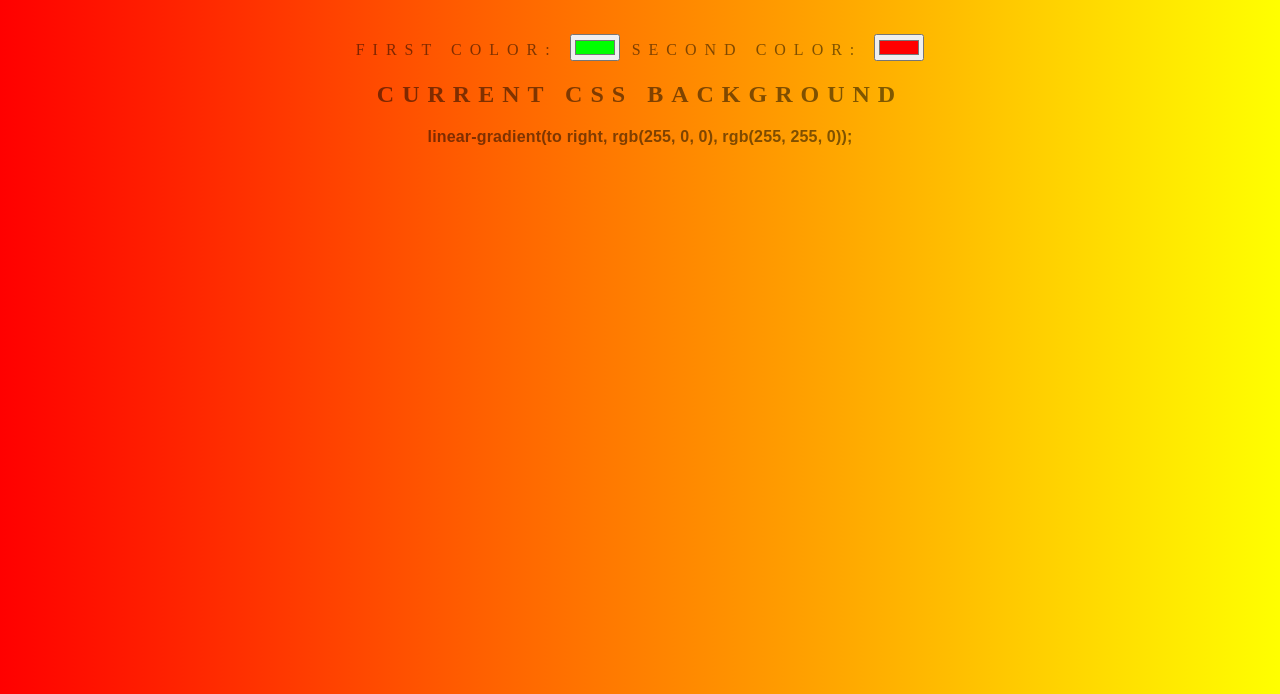
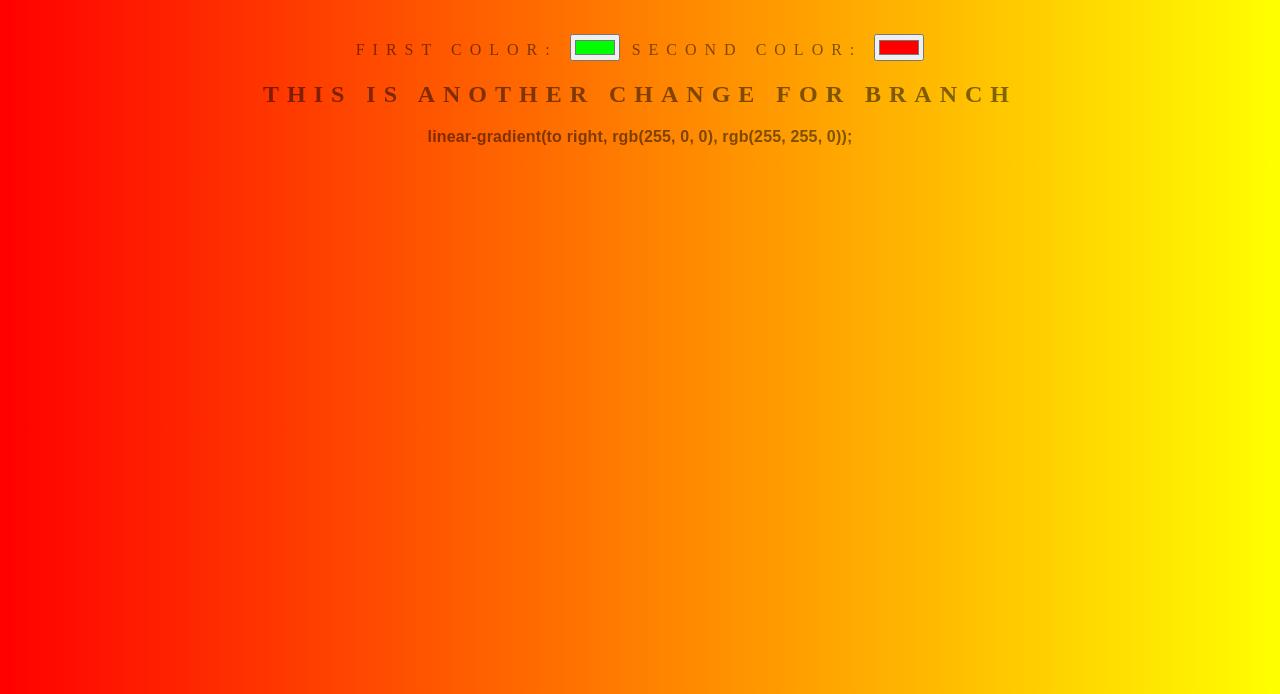
Before and after one commit to xavierassad/background-generator, a plain HTML site: page index.html in a window 1280 px wide. Shown: the part 106-800 px from the top of the page. Drawn offline with Linux system fonts and the light colour scheme.

Commit message:
changed h2 text to test branch

```diff
--- a/index.html
+++ b/index.html
@@ -16,7 +16,7 @@
     <label for="color2">Second color:</label>
     <input type="color" id="color2" name="color2" value="#ff0000">
 
-    <h2>Current CSS background</h2>
+    <h2>This is another change for branch</h2>
     <h3></h3>
 
     <script type="text/javascript" src='script.js'></script>
```
